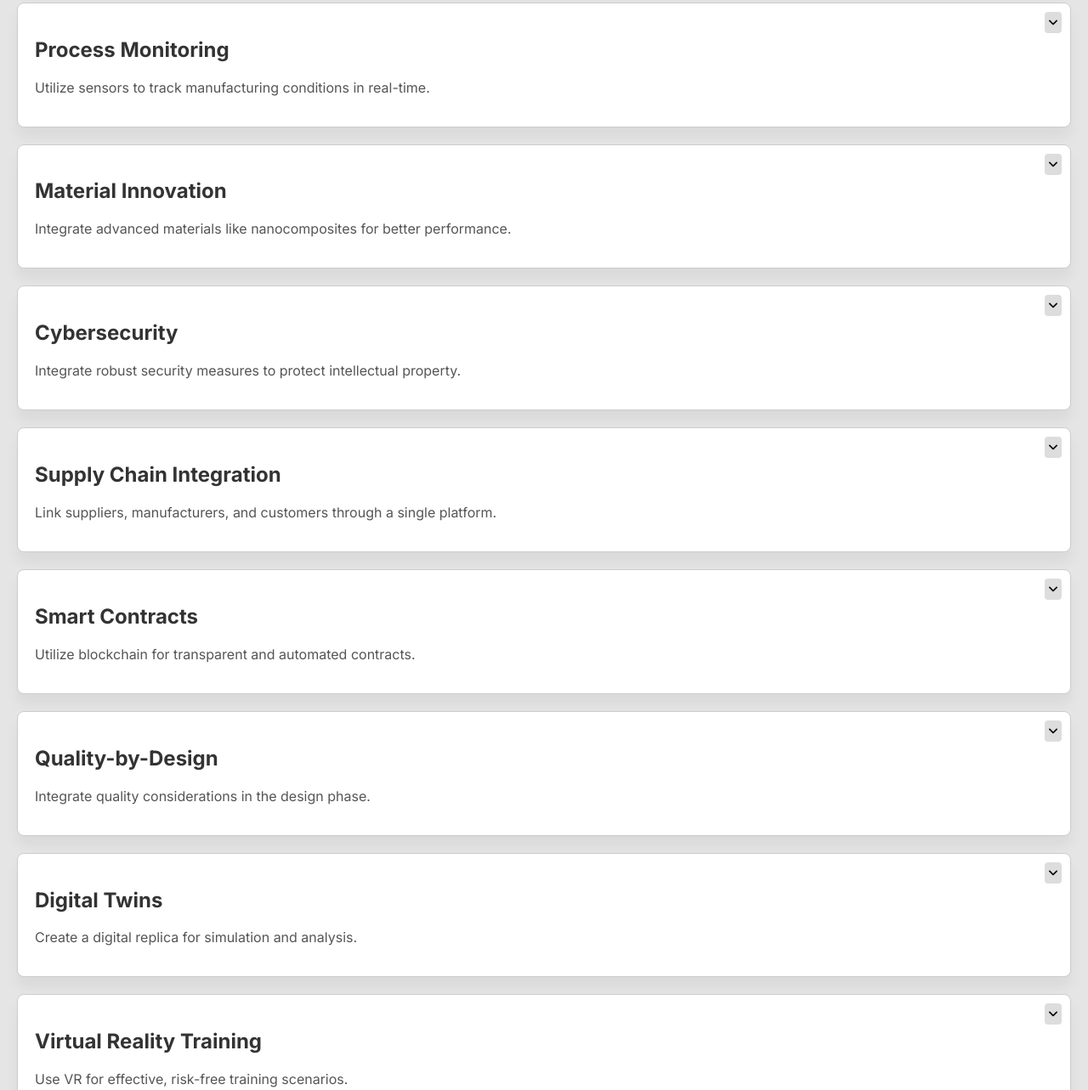
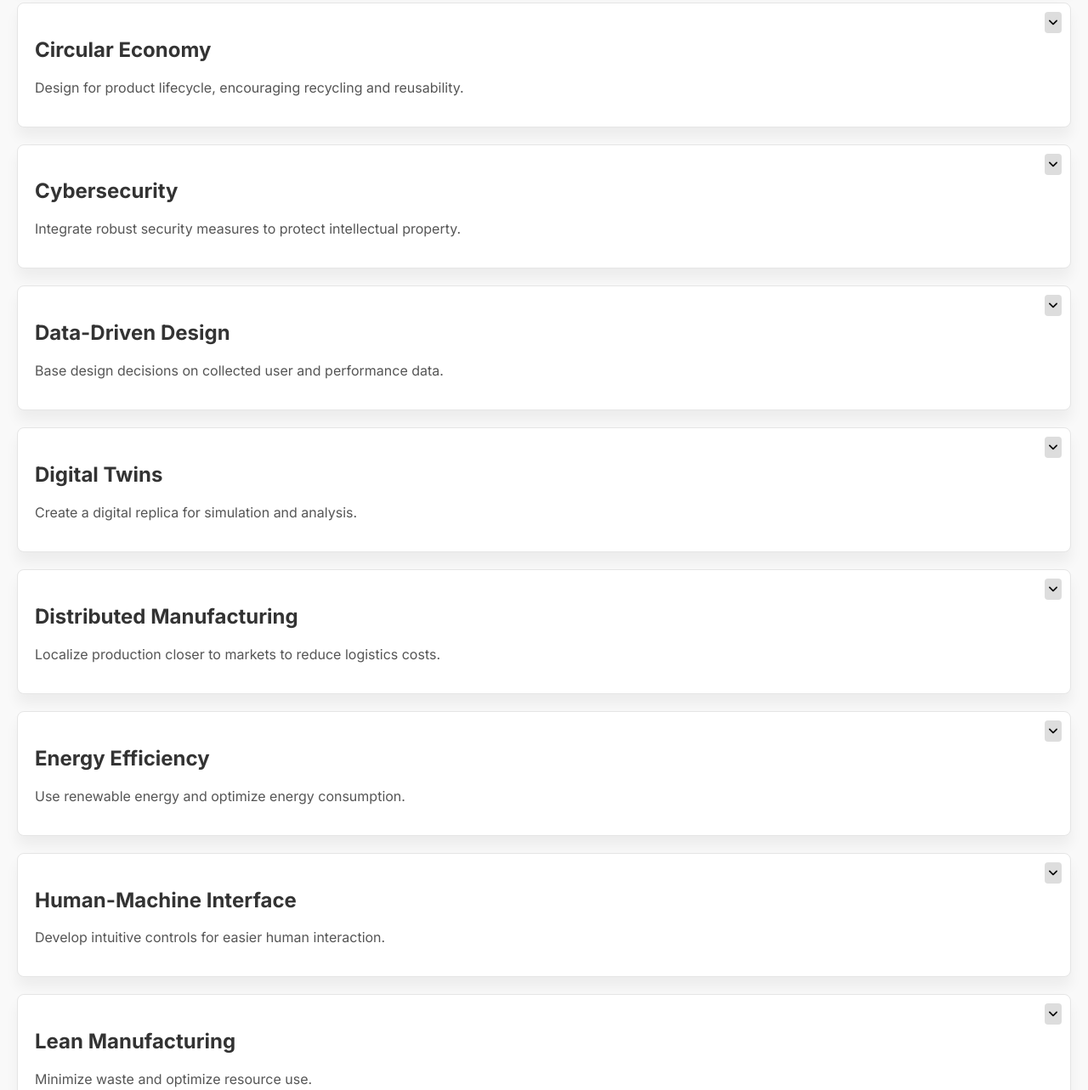
Before and after one commit to mergeflow/tech-landscapes, a plain HTML site: page advanced-manufacturing/index.html in a window 1280 px wide. Shown: the part 1038-2321 px from the top of the page at 85% size. Drawn offline with Linux system fonts and the light colour scheme.

Commit message:
lighter color tones; sort all principles alphabetically (in the page and in the modal popups)

```diff
--- a/advanced-manufacturing/css/styles.css
+++ b/advanced-manufacturing/css/styles.css
@@ -1,7 +1,7 @@
 body {
     font-family: 'Inter', sans-serif;
     margin: 20px;
-    background-color: #E5E5E5;
+    background-color: #f9f9f9;
 }
 h1, h2, h3 {
     color: #333;
@@ -24,7 +24,7 @@ a {
 
 .box {
     position: relative;
-    border: 1px solid #ccc;
+    border: 1px solid #e5e5e5;
     padding: 20px;
     margin-bottom: 20px;
     background-color: white;
--- a/advanced-manufacturing/js/company_data.mjs
+++ b/advanced-manufacturing/js/company_data.mjs
@@ -19,7 +19,10 @@ function populateModal(companyName) {
     if (data) {
       var modalBody = document.getElementById('modal-body');
 
-      let principlesHtml = transformedCompanyData.companies[companyName].principles.map(principle => {
+      // order principles alphabetically
+      let principlesHtml = transformedCompanyData.companies[companyName].principles
+      .sort((a, b) => a.principle_name.localeCompare(b.principle_name))
+      .map(principle => {
         return `
           <div class="principle">
             <div class="smallfont"><strong>${principle.principle_name}</strong></div>
@@ -79,7 +82,11 @@ export function loadAndDisplayCompanies() {
     var companiesDiv = document.getElementById('companies');
     // Clear existing content
     companiesDiv.innerHTML = '';
-    for (const principle in groupedCompanies) {
+
+    // get principles and sort them alphabetically
+    const uniquePrinciplesSorted = new Set(Object.keys(groupedCompanies).sort());
+
+    uniquePrinciplesSorted.forEach(principle => {
       if (groupedCompanies.hasOwnProperty(principle)) {
         // Sort companies alphabetically A-Z
         const sortedCompanies = groupedCompanies[principle].sort();
@@ -125,7 +132,7 @@ export function loadAndDisplayCompanies() {
         boxDiv.appendChild(collapsibleContentDiv);
         companiesDiv.appendChild(boxDiv);
       }
-    }
+    });
 
     // Add event listeners for modal triggers
     document.querySelectorAll('.modal-trigger').forEach(trigger => {
--- a/advanced-manufacturing/js/data_utils.mjs
+++ b/advanced-manufacturing/js/data_utils.mjs
@@ -45,7 +45,7 @@ group companies by invention principles, only consider companies with topic rele
 */
 export function groupCompaniesByPrinciple(rawData) {
     if (rawData && rawData.companies) {
-      return rawData.companies.reduce((acc, company) => {
+      return rawData.companies.reduce((groupedCompanies, company) => {
         // Check for company's relevance and proceed only if the relevance_rating is "3"
         if (company.relevance && company.relevance.relevance_ranking === "3") {
           if (company.principles !== null && company.principles !== undefined) {
@@ -58,10 +58,10 @@ export function groupCompaniesByPrinciple(rawData) {
                 acc[principle.principle_name] = acc[principle.principle_name].concat(company.companyname);
               }
               return acc;
-            }, acc);
+            }, groupedCompanies);
           }
         }
-        return acc;
+        return groupedCompanies;
       }, {});
     } else {
       return {};
```
